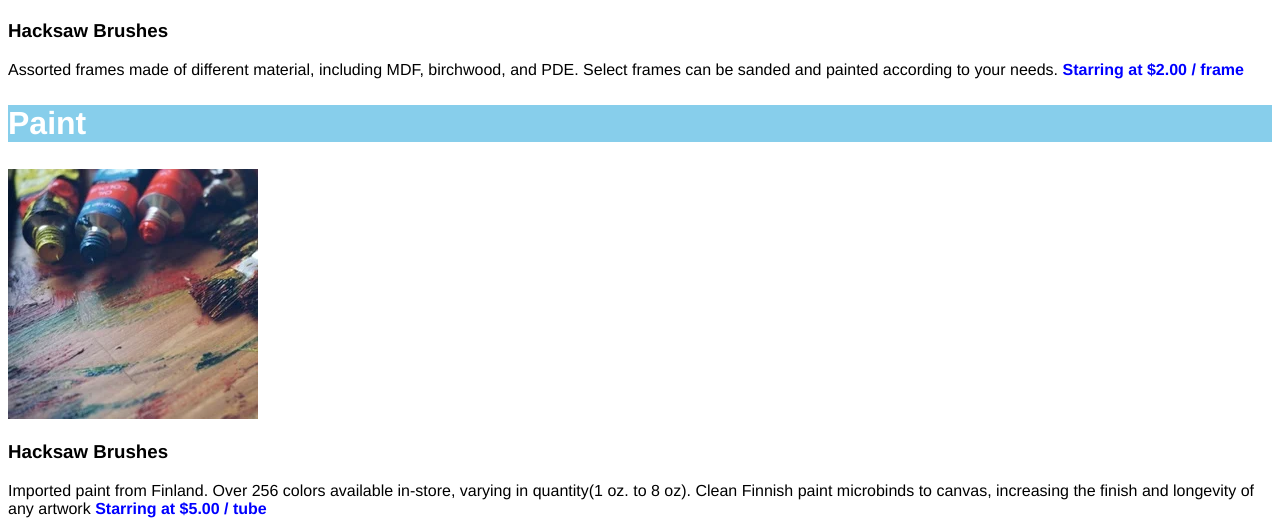
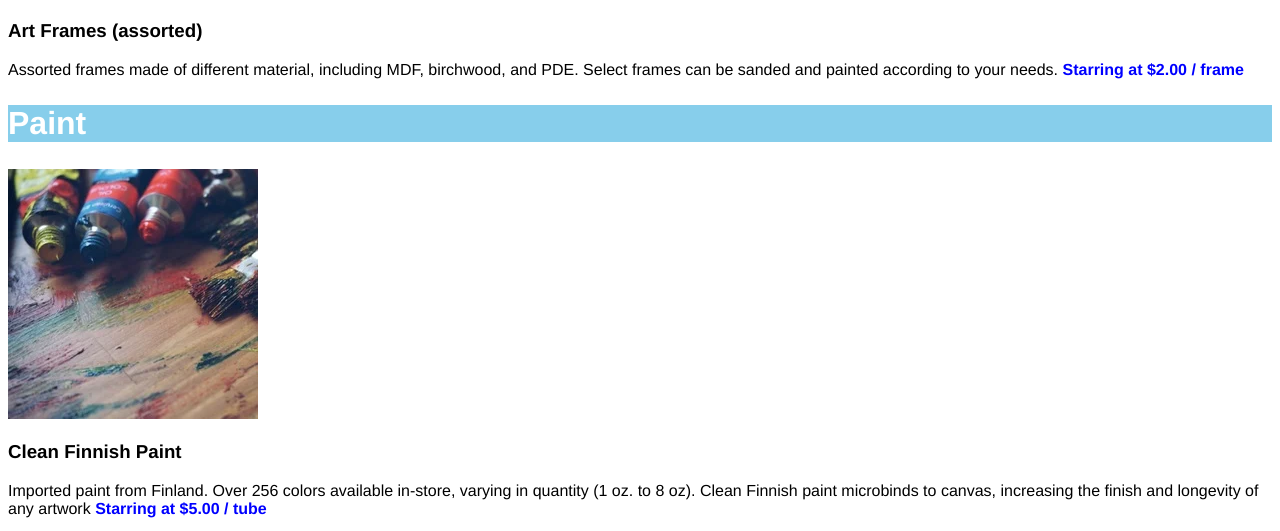
Before and after one commit to antritue/devproject.github.io, a plain HTML site: page index.html in a window 1280 px wide. Shown: the part 987-1518 px from the top of the page. Drawn offline with Linux system fonts and the light colour scheme.

Commit message:
Update index.html

```diff
--- a/index.html
+++ b/index.html
@@ -20,7 +20,7 @@
             <article>
                 <h2 class="frames">Frames</h2>
                 <img src="images/pic3.jpg" alt="">
-                <h3>Hacksaw Brushes</h3>
+                <h3>Art Frames (assorted)</h3>
                 <p>Assorted frames made of different material, including MDF, birchwood, and PDE.
                     Select frames can be sanded and painted according to your needs.
                     <span class="blue">Starring at $2.00 / frame</span></p>
@@ -28,8 +28,8 @@
             <article>
                 <h2 class="paint">Paint</h2>
                 <img src="images/pic4.jpg" alt="">
-                <h3>Hacksaw Brushes</h3>
-                <p>Imported paint from Finland. Over 256 colors available in-store, varying in quantity(1 oz. to 8 oz).
+                <h3>Clean Finnish Paint</h3>
+                <p>Imported paint from Finland. Over 256 colors available in-store, varying in quantity (1 oz. to 8 oz).
                     Clean Finnish paint microbinds to canvas, increasing the finish and longevity of any artwork
                     <span class="blue">Starring at $5.00 / tube</span></p>
             </article>
```
